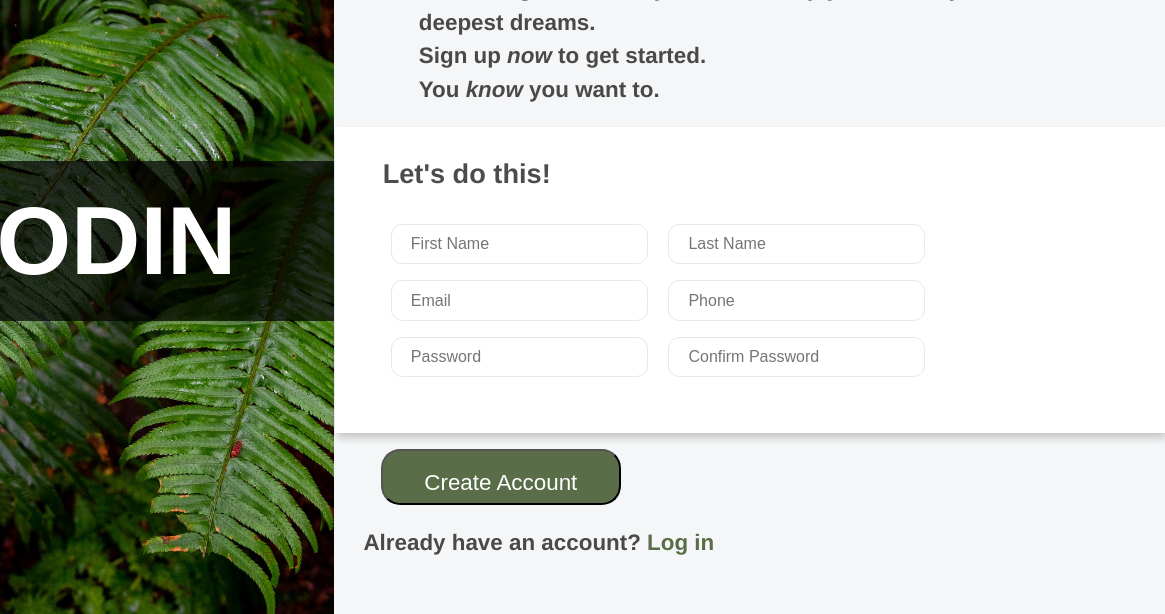
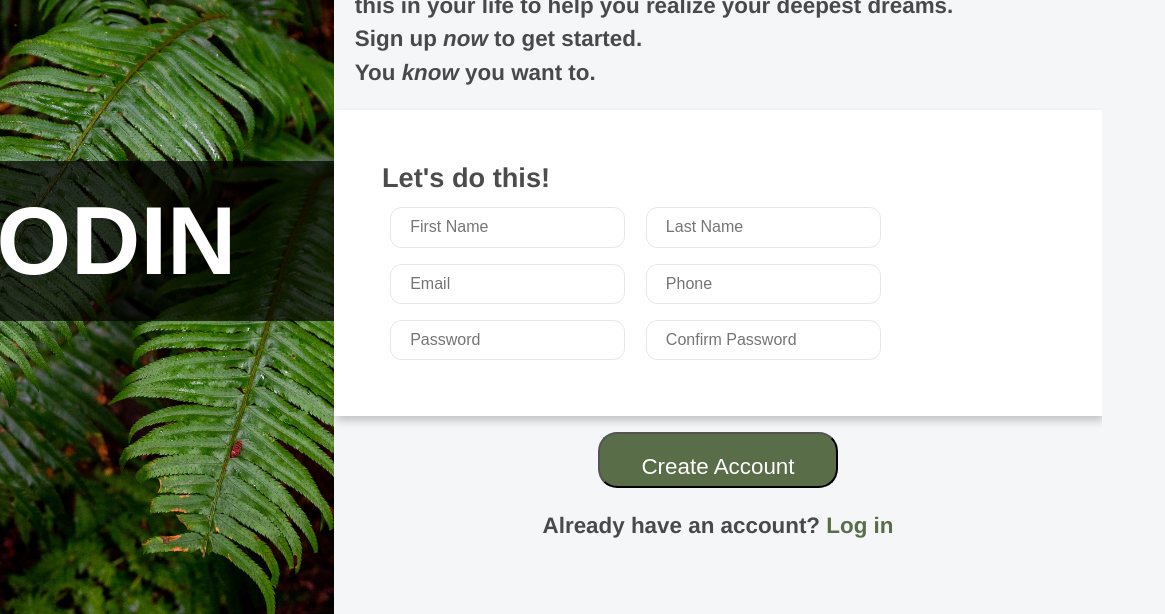
Before and after one commit to darociion/sign-up-form, a plain HTML site: page index.html in a window 1280 px wide. Shown: the part 159-773 px from the top of the page, 178-1343 px from the left, 1165 px wide, since content can reach past the window. Drawn offline with Linux system fonts and the light colour scheme; a web font is replaced by a local one.

Commit message:
Update style.css

```diff
--- a/style.css
+++ b/style.css
@@ -35,6 +35,7 @@ img {
     width: 100%;
     height: 100vh;
     display: flex;
+    flex-wrap: wrap;
     align-items: center;
     justify-content: space-between;
 }
@@ -45,6 +46,7 @@ img {
     width: 40%;
     height: 100%;
     display: flex;
+    flex: 40%;
     flex-direction: column;
     align-items: center;
     justify-content: center;
@@ -80,8 +82,8 @@ img {
 .main {
     background-color: #f5f6f7;
     width: 55%;
-    height: 100%;
     display: flex;
+    flex: 60%;
     flex-direction: column;
     align-items: center;
     justify-content: center;
@@ -95,8 +97,6 @@ img {
 }
 
 .login {
-    position: relative;
-    left: -30%;
     margin: 0 !important;
 }
 
@@ -105,8 +105,7 @@ form {
     flex-direction: column;
     align-items: center;
     justify-content: center;
-    width: 118%;
-    z-index: 1;
+    width: 100%;
 }
 
 input {
@@ -155,7 +154,11 @@ button {
     color: white;
     height: 3.5rem;
     font-size: 1.4rem;
-    position: relative;
-    left: -30%;
     background-color: #596D48;
 }
+
+@media (max-width: 950px) {
+    .sidebar, .main {
+      flex: 100%;
+    }
+}
```
